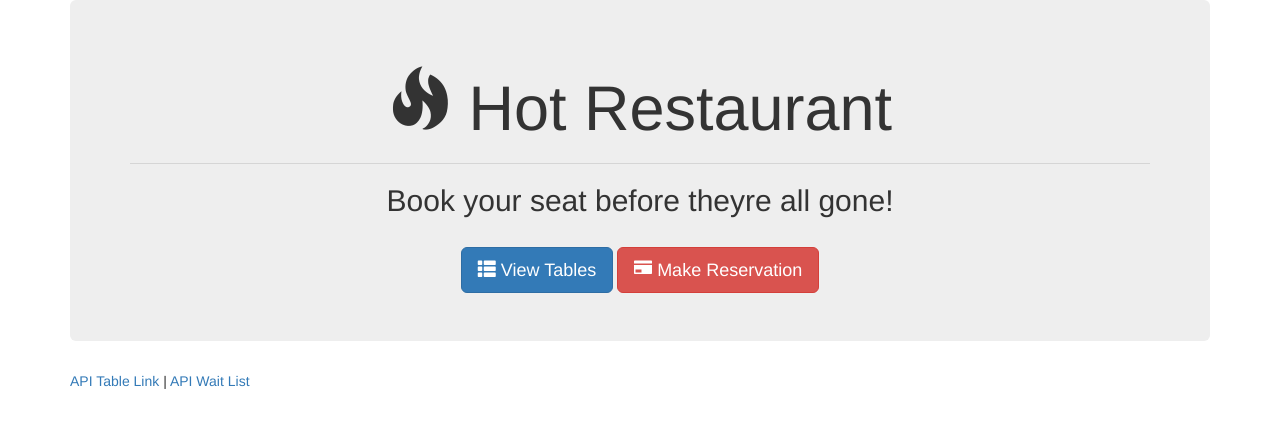
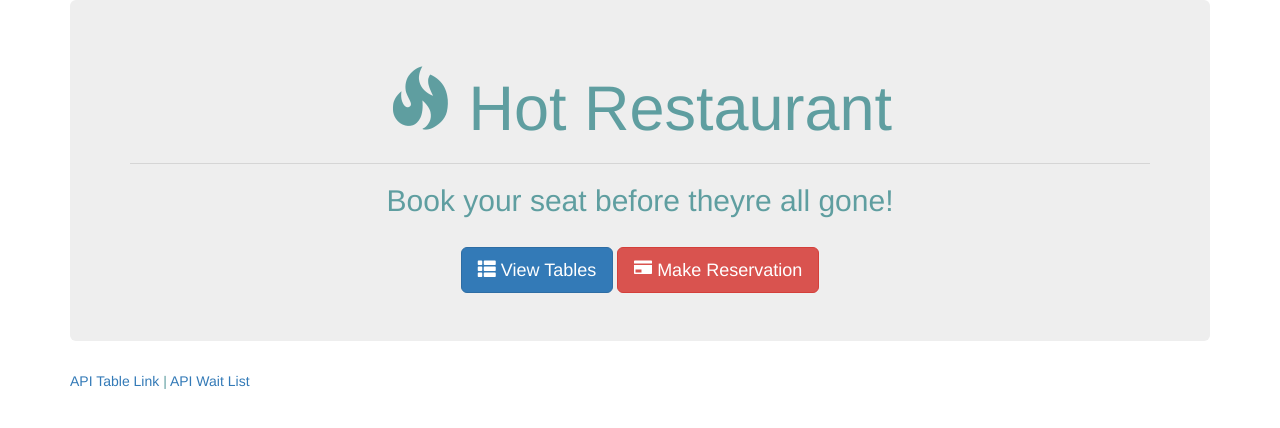
Before and after one commit to JCDon/RestaurantEJPD, a plain HTML site: page html/index.html in a window 1280 px wide. Drawn offline with nearby package versions, Linux system fonts and the light colour scheme.

Commit message:
fixed style.css

```diff
--- a/html/index.html
+++ b/html/index.html
@@ -6,6 +6,7 @@
     <title>Hot Restaurant</title>
     <link rel="stylesheet" href="https://maxcdn.bootstrapcdn.com/bootstrap/3.3.6/css/bootstrap.min.css"
         integrity="sha384-1q8mTJOASx8j1Au+a5WDVnPi2lkFfwwEAa8hDDdjZlpLegxhjVME1fgjWPGmkzs7" crossorigin="anonymous">
+    <link rel="stylesheet" href="../css/style.css">
 </head>
 
 <body>
```
